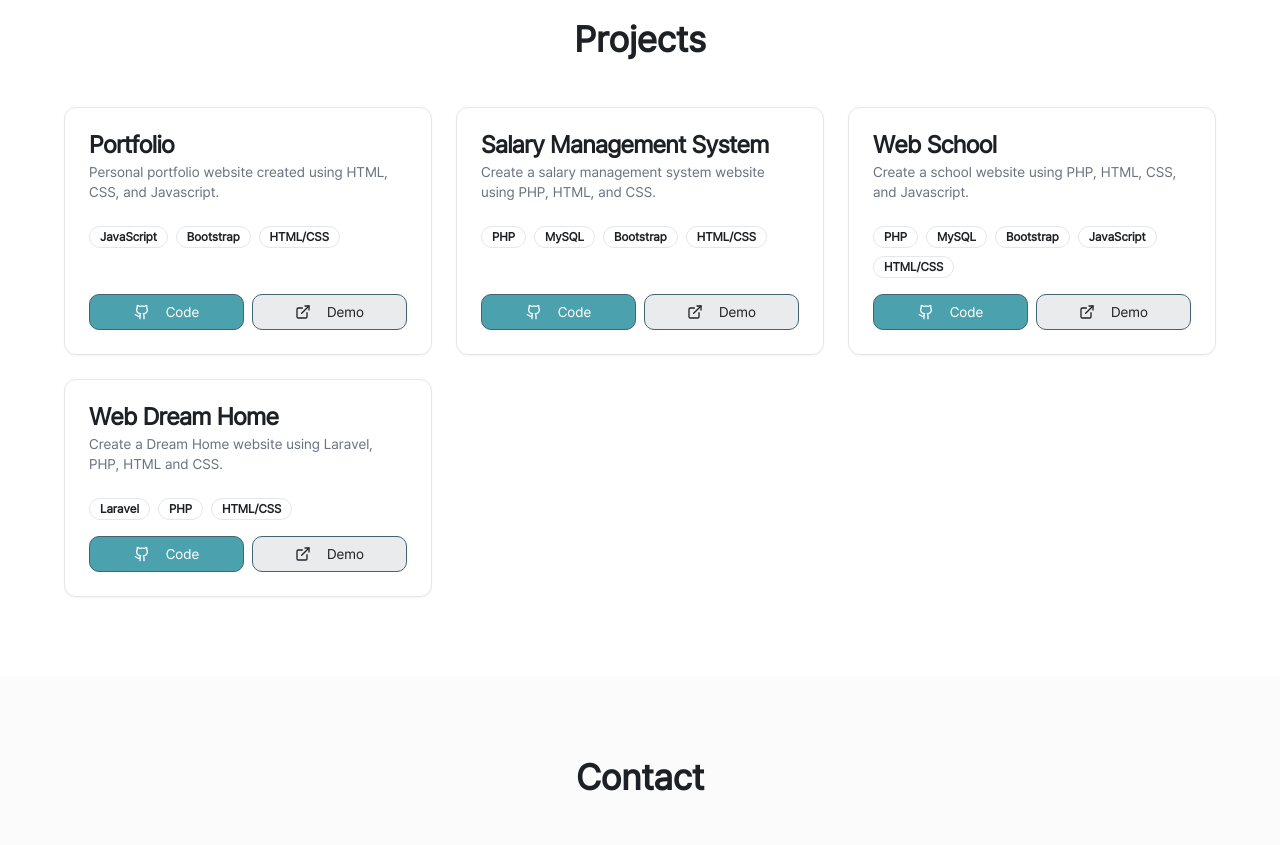
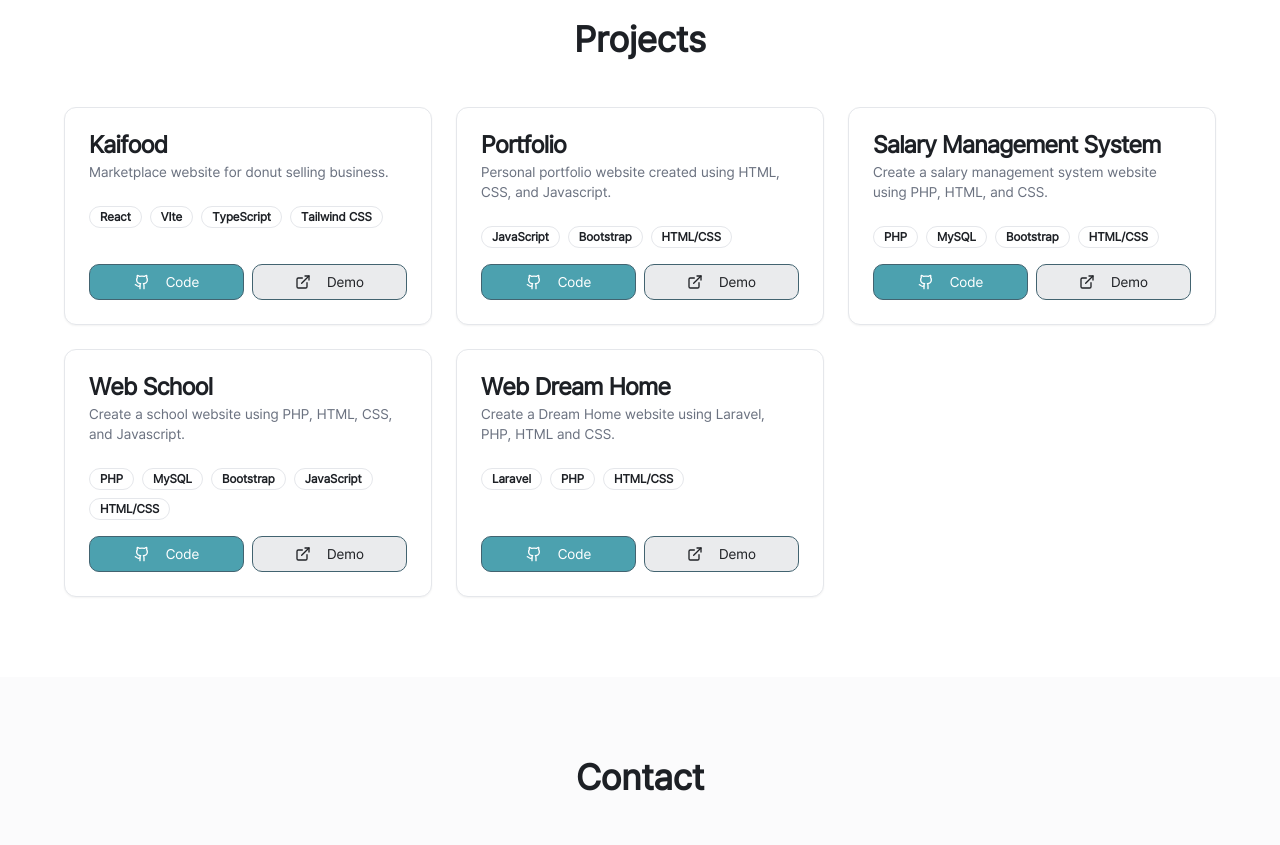
Before and after one commit to Dzikraahsan/Portfolio, a React (Vite) app: page / in a window 1280 px wide. Shown: the part 1880-2725 px from the top of the page. Built offline with nearby package versions, Linux system fonts and the light colour scheme; the HTML template or start-up script is replaced by a standard one.

Commit message:
update code

```diff
--- a/index.html
+++ b/index.html
@@ -12,11 +12,11 @@
     <meta property="og:title" content="pure-halo-beam" />
     <meta property="og:description" content="Lovable Generated Project" />
     <meta property="og:type" content="website" />
-    <meta property="og:image" content="https://lovable.dev/opengraph-image-p98pqg.png" />
+    <meta property="og:image" content="https://res.cloudinary.com/da4fjxm1e/image/upload/v1761052059/logo_f7sgum.webp" />
 
     <meta name="twitter:card" content="summary_large_image" />
     <meta name="twitter:site" content="@lovable_dev" />
-    <meta name="twitter:image" content="https://lovable.dev/opengraph-image-p98pqg.png" />
+    <meta name="twitter:image" content="https://res.cloudinary.com/da4fjxm1e/image/upload/v1761052059/logo_f7sgum.webp" />
   </head>
 
   <body>
--- a/src/components/Projects.tsx
+++ b/src/components/Projects.tsx
@@ -5,6 +5,13 @@ import { Badge } from "@/components/ui/badge";
 
 const Projects = () => {
   const projects = [
+    {
+      title: "Kaifood",
+      description: "Marketplace website for donut selling business.",
+      technologies: ["React", "VIte", "TypeScript", "Tailwind CSS"],
+      github: "",
+      demo: "",
+    },
     {
       title: "Portfolio",
       description: "Personal portfolio website created using HTML, CSS, and Javascript.",
```
